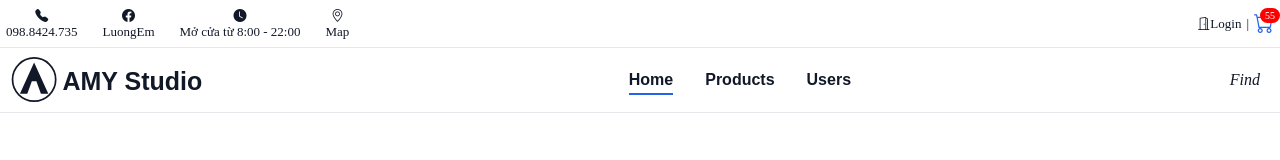
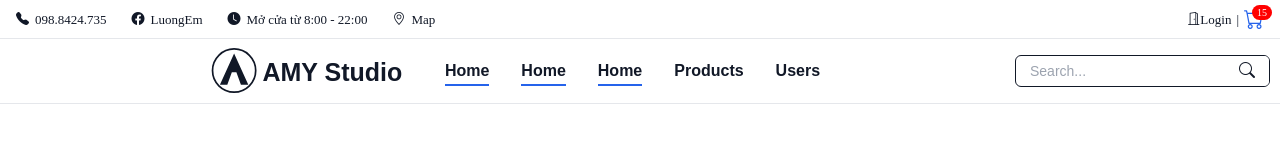
Before and after one commit to KIDO97TQ/Angular, an Angular app: page /login in a window 1280 px wide. Shown: the top 160 px of the page. Built offline with nearby package versions, Linux system fonts and the light colour scheme; no server answers.

Commit message:
commit 20

```diff
--- a/src/app/shared/components/header/header.css
+++ b/src/app/shared/components/header/header.css
@@ -6,18 +6,17 @@
 
 .top-contact-bar {
     background: var(--header-bg);
-
     text-align: center;
     font-size: 13px;
     padding: 8px 0;
 }
 
 .top-contact-inner {
-    max-width: 1400px;
-    margin: 0 auto;
-    padding: 0 6px;
+    padding: 0 16px;
     display: flex;
     justify-content: space-between;
+    margin: 0;
+    margin-left: 0px;
 }
 
 .header-left-top-contact,
@@ -40,7 +39,11 @@
 
 .contact-linkInfo {
     text-align: center;
-    display: block;
+}
+
+.contact-link {
+    gap: 6px;
+    display: flex;
 }
 
 .bi.bi-person-circle {
@@ -70,14 +73,61 @@
 
 .cart-badge {
     position: absolute;
-    top: 8px;
-    right: 0px;
+    top: 5px;
+    right: 8px;
     background: red;
     color: white;
     font-size: 10px;
     padding: 2px 5px;
     border-radius: 999px;
 }
+
+.search-wrapper {
+    display: flex;
+    align-items: center;
+    width: 100%;
+    max-width: 420px;
+    border-radius: 6px;
+    overflow: hidden;
+    border: 1px solid var(--text);
+
+}
+
+.search-wrapper input {
+    flex: 1;
+    height: 20px;
+    padding: 0 14px;
+    border: none;
+    outline: none;
+    background: transparent;
+    color: var(--text);
+    font-size: 14px;
+}
+
+.search-wrapper input::placeholder {
+    color: #9ca3af;
+}
+
+.btn-search {
+    width: 44px;
+    height: 30px;
+    border: none;
+    background: #ffffff;
+    color: #111827;
+    cursor: pointer;
+    display: flex;
+    align-items: center;
+    justify-content: center;
+}
+
+.btn-search i {
+    font-size: 16px;
+}
+
+.btn-search:hover {
+    background: #e5e7eb;
+}
+
 
 
 /* ===== HEADER ===== */
@@ -104,6 +154,11 @@
 .header-left .brand {
     font-size: 28px;
     font-weight: 600;
+}
+
+.header-left {
+    /* margin-left: 300px; */
+    transform: translateX(200px);
 }
 
 .brand {
@@ -209,6 +264,7 @@
 
 .logo {
     width: 250px;
+
 }
 
 .dark .logo {
@@ -302,6 +358,15 @@
         display: none;
     }
 
+    .contact-link {
+        display: inline;
+    }
+
+    .contact-linkInfo {
+        text-align: center;
+        display: block;
+    }
+
     .cart-badge {
         position: absolute;
         top: 16px;
@@ -332,11 +397,48 @@
 
     .top-contact-inner {
         margin-right: 0px;
+        padding: 0 6px;
     }
 
-    /* .contact-linkInfo {
-        display: none;
-    } */
+    .header-left {
+        /* margin-left: 300px; */
+        transform: translateX(10px);
+    }
+
+    .search-wrapper {
+        display: flex;
+        align-items: center;
+        width: 100%;
+        max-width: 120px;
+        border-radius: 6px;
+        overflow: hidden;
+        border: 1px solid var(--text);
+
+    }
+
+    .search-wrapper input {
+        flex: 1;
+        height: 30px;
+        padding: 0 5px;
+        border: none;
+        outline: none;
+        background: transparent;
+        color: var(--text);
+        font-size: 12px;
+    }
+
+    .btn-search {
+        width: 30px;
+        height: 30px;
+        border: none;
+        background: #ffffff;
+        color: #111827;
+        cursor: pointer;
+        display: flex;
+        align-items: center;
+        justify-content: center;
+        overflow: visible;
+    }
 }
 
 .top-contact-bar {
--- a/src/app/shared/components/header/header.html
+++ b/src/app/shared/components/header/header.html
@@ -59,7 +59,7 @@
                 </div>
                 <span>|</span>
                 <i class="bi bi-cart"></i> <!-- giỏ đơn giản -->
-                <span class="cart-badge">55</span>
+                <span class="cart-badge">15</span>
             </div>
         </div>
     </div>
@@ -85,7 +85,8 @@
         <!-- CENTER MENU -->
         <nav class="header-center" [class.open]="menuOpen">
             <a routerLink="/login" routerLinkActive="active">Home</a>
-
+            <a routerLink="/login" routerLinkActive="active">Home</a>
+            <a routerLink="/login" routerLinkActive="active">Home</a>
             <div class="dropdown">
                 <span class="dropdown-toggle">Products</span>
                 <div class="dropdown-menu">
@@ -94,15 +95,17 @@
                 </div>
             </div>
 
-            <a routerLink="/users" routerLinkActive="active">Users</a>
+            <a routerLink="/users" routerLinkActive="Abount">Users</a>
         </nav>
 
         <!-- RIGHT -->
         <div class="header-right">
-            <div class="header-right">
-                <i class="">Find</i>
+            <div class="search-wrapper">
+                <input type="text" placeholder="Search...">
+                <button class="btn-search">
+                    <i class="bi bi-search"></i>
+                </button>
             </div>
-            <!--Hamburger -->
             <i class="bi bi-list hamburger" (click)="toggleMenu($event)"></i>
         </div>
     </div>
--- a/src/app/shared/components/home/home.html
+++ b/src/app/shared/components/home/home.html
@@ -1 +1,7 @@
 <p>home!</p>
+<p>home!</p>
+<p>home!</p>
+<p>home!</p>
+<p>home!</p>
+<p>home!</p>
+<p>home!</p>
```
